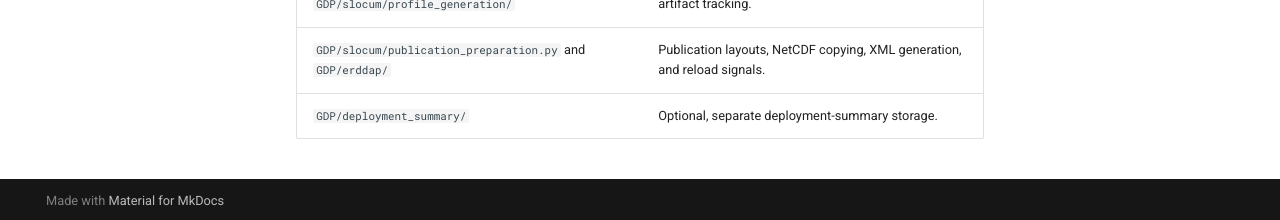
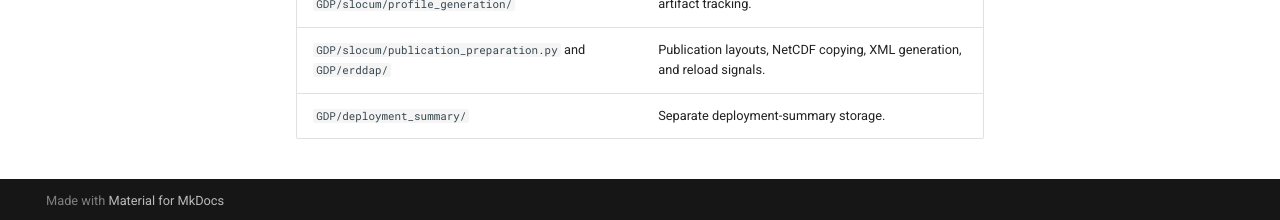
Before and after one commit to ocean-tracking-network/otn-glider-documentation, an MkDocs documentation site: the page built from docs/gdpv2/architecture.md, in a window 1280 px wide and 900 px high, scrolled down 3682 px. Shown: the part 677-897 px from the top of the window. Built offline with MkDocs 1.6.1 and Material for MkDocs 9.7.7, drawn with Linux system fonts in a browser that asks for light colours; comment, search, counter and statistics services are not loaded.

Commit message:
Update gdp2 architecture doc

```diff
--- a/docs/gdpv2/architecture.md
+++ b/docs/gdpv2/architecture.md
@@ -125,12 +125,12 @@ The optional `--db_create` and `--db_summary` path uses a separate deployment-su
 
 ## Where to look in the code
 
-| Source | Responsibility |
-| --- | --- |
-| `runner.py` and `GDP/workflow.py` | CLI selection, workflow wiring, stage order, and optional publication. |
-| `GDP/slocum/metadata.py`, `GDP/slocum/converter.py`, and `GDP/slocum/deployment_runner.py` | Sensor Tracker metadata, YAML output, and per-deployment error handling. |
+| Source | Responsibility                                                                                |
+| --- |-----------------------------------------------------------------------------------------------|
+| `runner.py` and `GDP/workflow.py` | CLI selection, workflow wiring, stage order, and optional publication.                        |
+| `GDP/slocum/metadata.py`, `GDP/slocum/converter.py`, and `GDP/slocum/deployment_runner.py` | Sensor Tracker metadata, YAML output, and per-deployment error handling.                      |
 | `GDP/slocum/netcdf_generation/` | Raw-file selection, conversion scope, `pyglider` conversion, and deployment-window filtering. |
-| `GDP/processing_state/` | Conversion decisions, source snapshots, run and stage records, and SQLite storage. |
-| `GDP/quality_control/` and `GDP/slocum/profile_generation/` | Reporting diagnostics, profile extraction, and profile artifact tracking. |
-| `GDP/slocum/publication_preparation.py` and `GDP/erddap/` | Publication layouts, NetCDF copying, XML generation, and reload signals. |
-| `GDP/deployment_summary/` | Optional, separate deployment-summary storage. |
+| `GDP/processing_state/` | Conversion decisions, source snapshots, run and stage records, and SQLite storage.            |
+| `GDP/quality_control/` and `GDP/slocum/profile_generation/` | Reporting diagnostics, profile extraction, and profile artifact tracking.                     |
+| `GDP/slocum/publication_preparation.py` and `GDP/erddap/` | Publication layouts, NetCDF copying, XML generation, and reload signals.                      |
+| `GDP/deployment_summary/` | Separate deployment-summary storage.                                                          |
```
